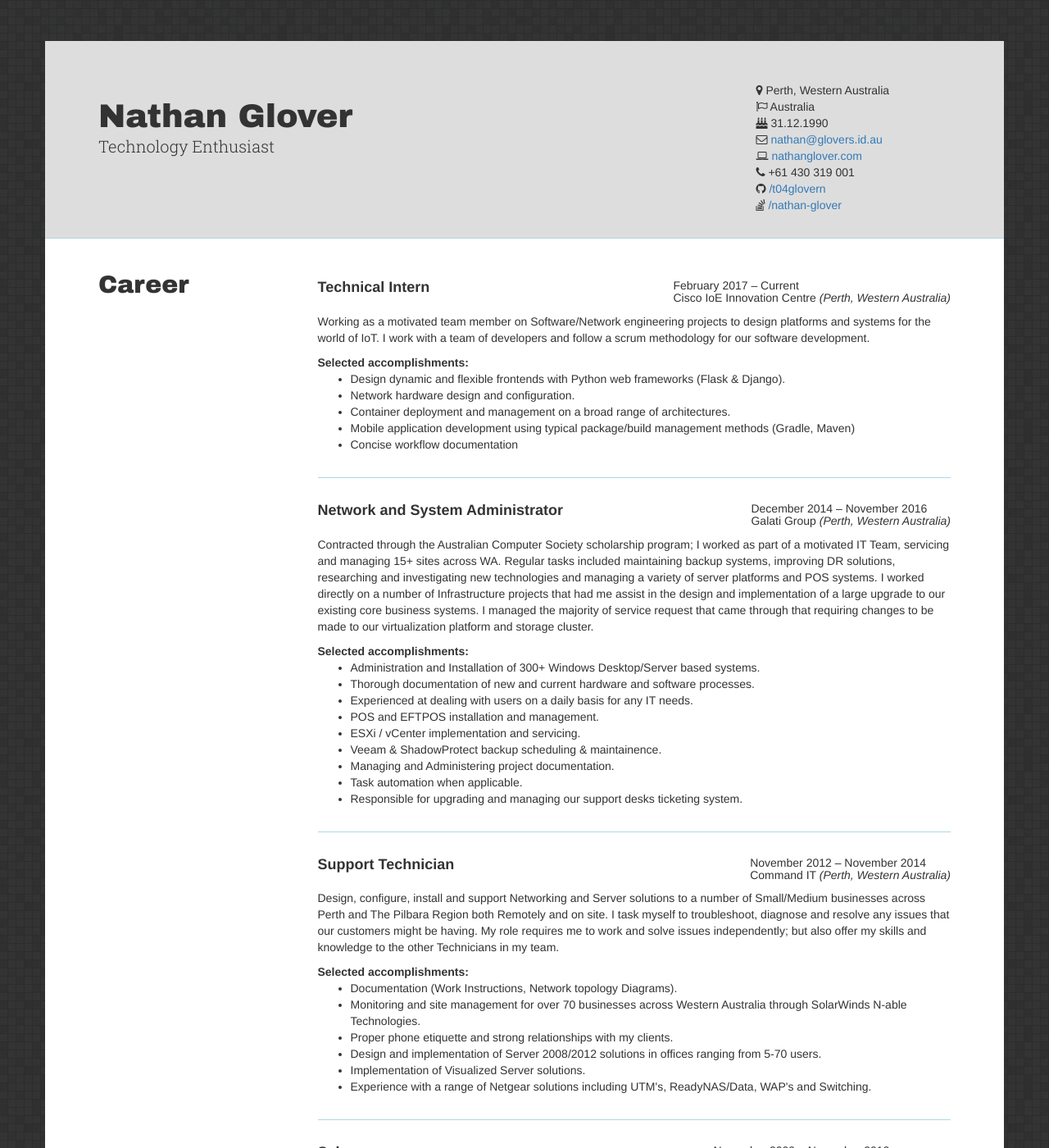
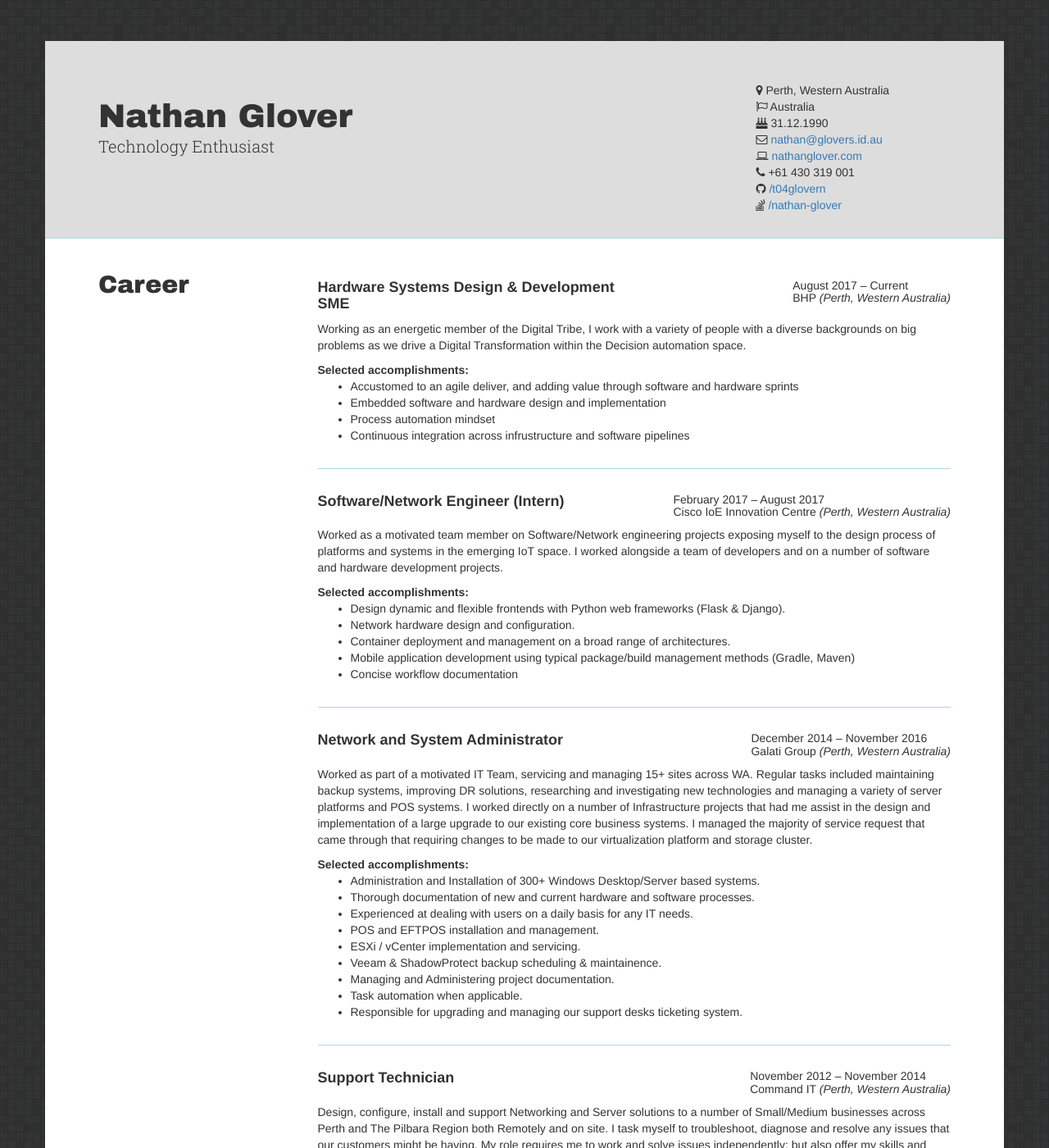
Before and after one commit to t04glovern/t04glovern.github.io.raw, a Jekyll site: the page built from cv.html, in a window 1280 px wide and 1400 px high. Shown: the whole window at 82% size. Built offline with Jekyll 4.4.1, drawn with Linux system fonts in a browser that asks for light colours; nearby versions of some CDN libraries; some web fonts are replaced; some of the changed text lies outside the part shown.

Commit message:
Added CV info

```diff
--- a/_data/cv.yml
+++ b/_data/cv.yml
@@ -11,11 +11,21 @@ person:
   stackoverflow: /nathan-glover
 
 career:
- - position: Technical Intern
+ - position: Hardware Systems Design & Development SME
+   company: BHP
+   location: Perth, Western Australia
+   dates: August 2017 – Current
+   summary: Working as an energetic member of the Digital Tribe, I work with a variety of people with a diverse backgrounds on big problems as we drive a Digital Transformation within the Decision automation space.
+   accomplishments:
+    - accomplishment: Accustomed to an agile deliver, and adding value through software and hardware sprints
+    - accomplishment: Embedded software and hardware design and implementation
+    - accomplishment: Process automation mindset
+    - accomplishment: Continuous integration across infrustructure and software pipelines
+ - position: Software/Network Engineer (Intern)
    company: Cisco IoE Innovation Centre
    location: Perth, Western Australia
-   dates: February 2017 – Current
-   summary: Working as a motivated team member on Software/Network engineering projects to design platforms and systems for the world of IoT. I work with a team of developers and follow a scrum methodology for our software development.
+   dates: February 2017 – August 2017
+   summary: Worked as a motivated team member on Software/Network engineering projects exposing myself to the design process of platforms and systems in the emerging IoT space. I worked alongside a team of developers and on a number of software and hardware development projects.
    accomplishments:
     - accomplishment: Design dynamic and flexible frontends with Python web frameworks (Flask & Django).
     - accomplishment: Network hardware design and configuration.
@@ -26,7 +36,7 @@ career:
    company: Galati Group
    location: Perth, Western Australia
    dates: December 2014 – November 2016
-   summary: Contracted through the Australian Computer Society scholarship program; I worked as part of a motivated IT Team, servicing and managing 15+ sites across WA. Regular tasks included maintaining backup systems, improving DR solutions, researching and investigating new technologies and managing a variety of server platforms and POS systems. I worked directly on a number of Infrastructure projects that had me assist in the design and implementation of a large upgrade to our existing core business systems. I managed the majority of service request that came through that requiring changes to be made to our virtualization platform and storage cluster.
+   summary: Worked as part of a motivated IT Team, servicing and managing 15+ sites across WA. Regular tasks included maintaining backup systems, improving DR solutions, researching and investigating new technologies and managing a variety of server platforms and POS systems. I worked directly on a number of Infrastructure projects that had me assist in the design and implementation of a large upgrade to our existing core business systems. I managed the majority of service request that came through that requiring changes to be made to our virtualization platform and storage cluster.
    accomplishments:
     - accomplishment: Administration and Installation of 300+ Windows Desktop/Server based systems.
     - accomplishment: Thorough documentation of new and current hardware and software processes.
@@ -62,40 +72,46 @@ career:
 
 technicalSkills:
   list:
-    - tr: "Embedded Systems: MSP430/TI, Arduino, RPi"
-    - tr: "Web: Jekyll, Markdown, Flask"
-    - tr: "IDE: CCS, Jetbrains, Atom"
-    - tr: "Endpoint Management: SolarWinds N-Central"
+    - tr: "Embedded Systems: MSP430/TI, Arduino, RPi, STM32"
+    - tr: "Web: Jekyll, Markdown, Flask, Hugo"
+    - tr: "IDE: CCS, Jetbrains, Atom, Visual Studio, VSCode"
+    - tr: "Endpoint Management: SolarWinds N-Central, Nagios, Ansible"
     - tr: "Game Development: Unity3D, Blender, Spine"
   systems:
-   - name: Windows Server
-     level: 80
-   - name: Windows Desktop OS
-     level: 90
-   - name: Hyper-V
+   - name: Windows Infrustructure
+     level: 85
+   - name: Linux / Unix Administration
      level: 70
-   - name: Vmware ESXi
+   - name: Hyper-V, ESXi, vCenter
      level: 70
-   - name: vCenter
-     level: 60
+   - name: Cisco & Dell Edge Gateways
+     level: 70
   languages:
    - name: Python
+     level: 85
+   - name: Java / Android
+     level: 75
+   - name: C#
      level: 70
    - name: C/C++
      level: 50
-   - name: C#
-     level: 70
-   - name: Java
-     level: 65
   other:
-   - name: Linux
-     level: 70
+   - name: System Management
+     level: 90
    - name: Git
-     level: 65
+     level: 85
+   - name: Continuous Integration
+     level: 75
    - name: Networking
      level: 70
 
 sideProjects:
+  - name: Makers Today
+    description: A Work in progress space for makers and general technologists to share their success stories while they design and implement new ideas!
+    link: https://maker.today/
+    type: site
+    langs: https://maker.today/
+
   - name: Technical blog
     description: Github pages site that I maintain as my personal blog for information regarding any problems I deal with at work and at home.
     link: https://t04glovern.github.io/
@@ -107,6 +123,18 @@ sideProjects:
     link: https://handmap.github.io/
     type: site
     langs: https://handmap.github.io/
+
+  - name: Fluffy Finder - AWS Chatbot Challenge 2017
+    description: Fluffy Finder aims to help people find animals that need love using Amazon LEX, Lambda and Slack chat integration. I developed it for the AWS Chatbot Challenge.
+    link: https://devpost.com/software/fluffy-finder
+    type: site
+    langs: https://devpost.com/software/fluffy-finder
+
+  - name: Fourious Movements - Intel Hacks 2017
+    description: Combines open source software and low cost off the shelf hardware into an easily expandable system to assist medical researchers in measuring, logging and characterizing seizures and muscle spasms.
+    link: https://devpost.com/software/fourious-movements
+    type: site
+    langs: https://devpost.com/software/fourious-movements
 
 education:
   - name: Bachelor of Technology
```
